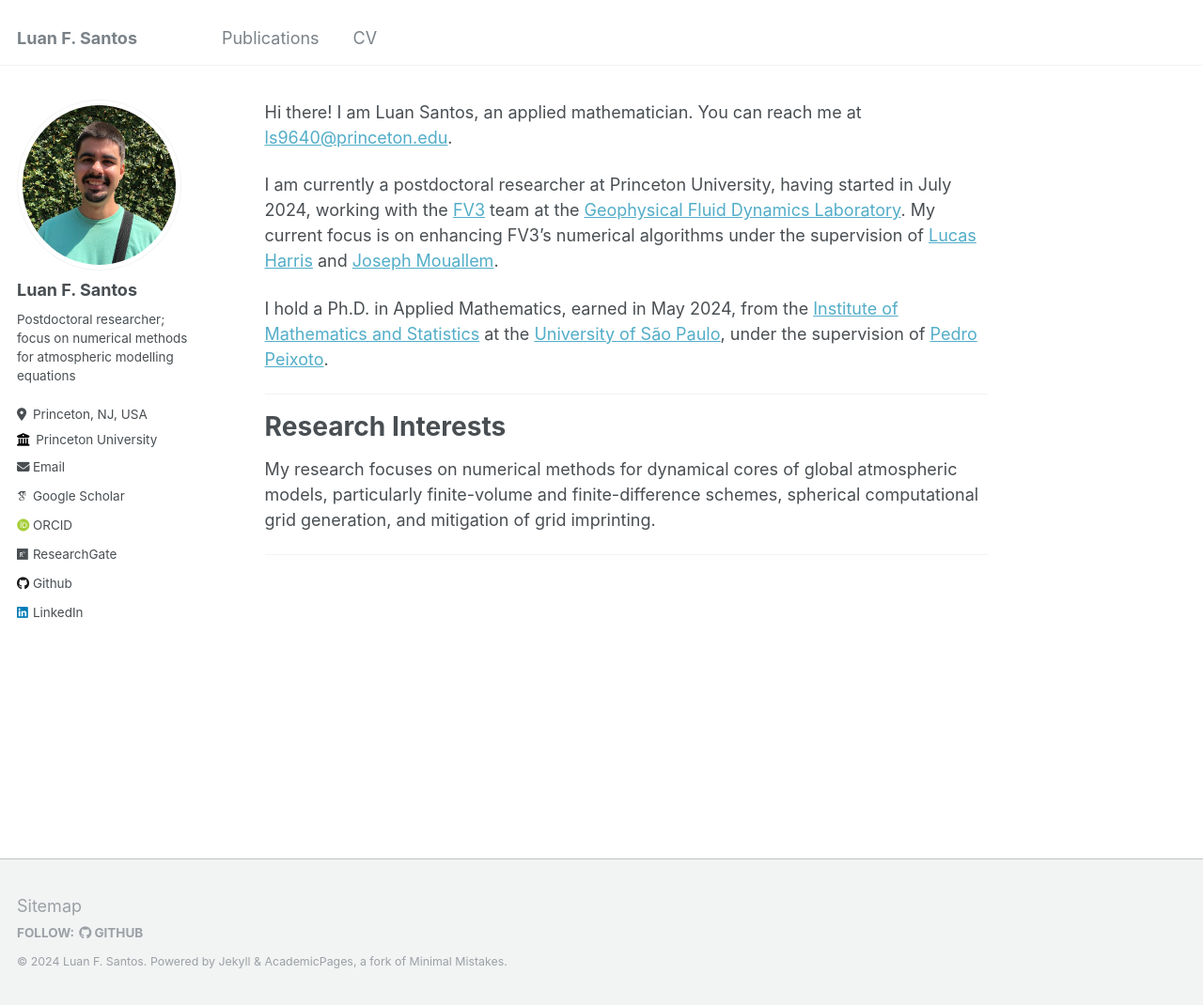
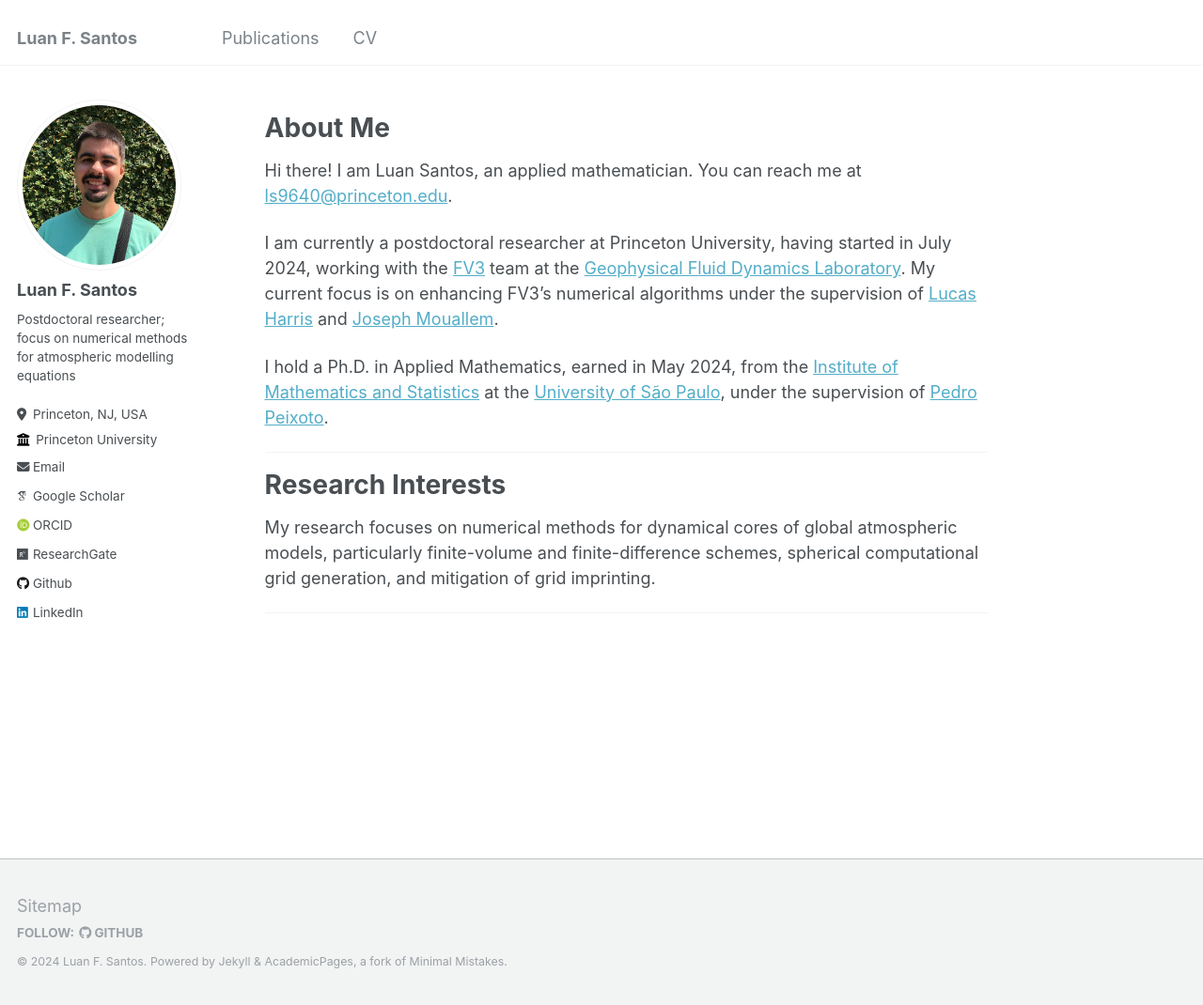
Before and after one commit to luanfs/luanfs.github.io, a Jekyll site: the page built from _pages/about.md, in a window 1280 px wide and 1070 px high. Shown: the whole window at 94% size. Built offline with Jekyll 4.4.1, drawn with Linux system fonts in a browser that asks for light colours; some web fonts are replaced.

Commit message:
updated config and about.md

```diff
--- a/_config.yml
+++ b/_config.yml
@@ -57,7 +57,7 @@ author:
   keybase          : # Username
   instagram        : # Username
   lastfm           : # Username
-  linkedin         : luan-f-santos-b59a95168/ # Username
+  linkedin         : luan-santos-b59a95168/ # Username
   mastodon         : # URL
   medium           : # URL
   pinterest        : # Username
--- a/_pages/about.md
+++ b/_pages/about.md
@@ -1,13 +1,15 @@
 ---
 permalink: /
-#title: "Luan F. Santos"
+title: ""
+excerpt: ""
 author_profile: true
 redirect_from:
   - /about/
   - /about.html
 ---
 
-
+About Me
+============
 Hi there! I am Luan Santos, an applied mathematician.
 You can reach me at <a href="mailto:ls9640@princeton.edu">ls9640@princeton.edu</a>.
 
```
